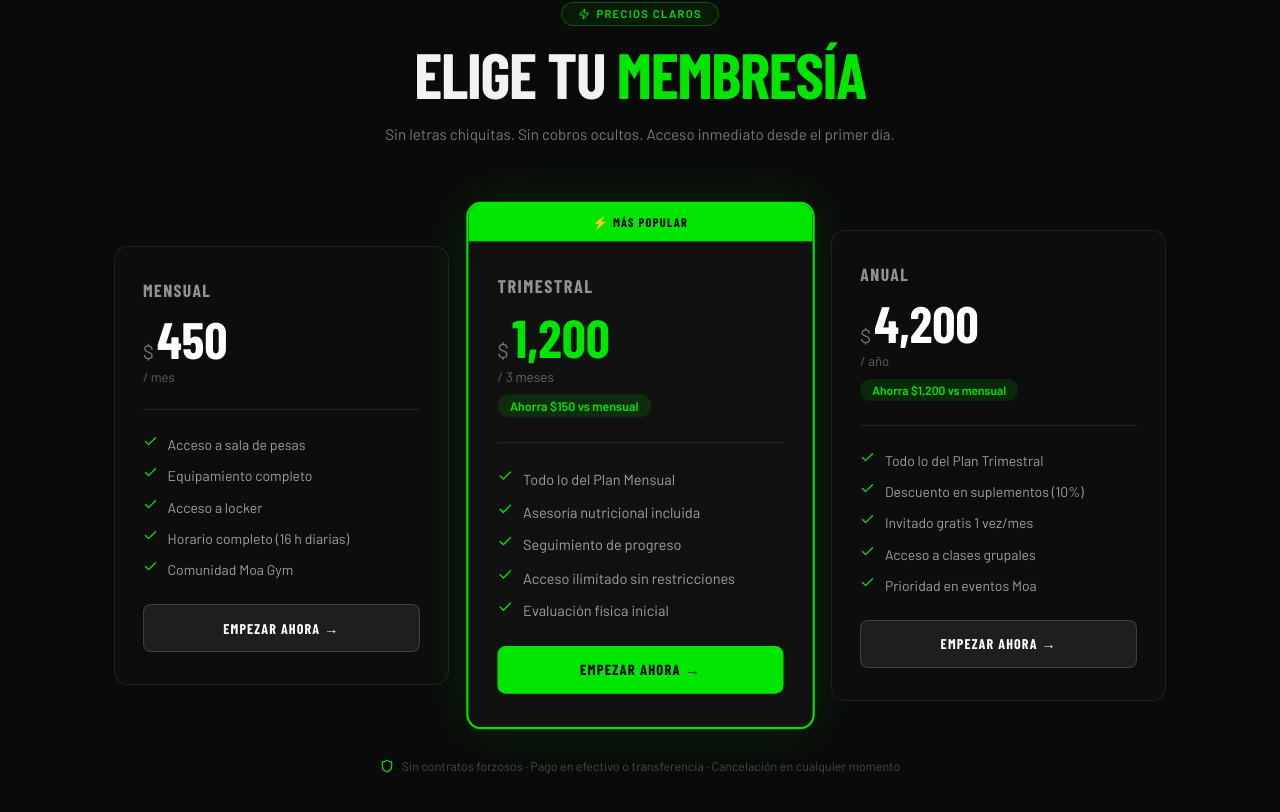
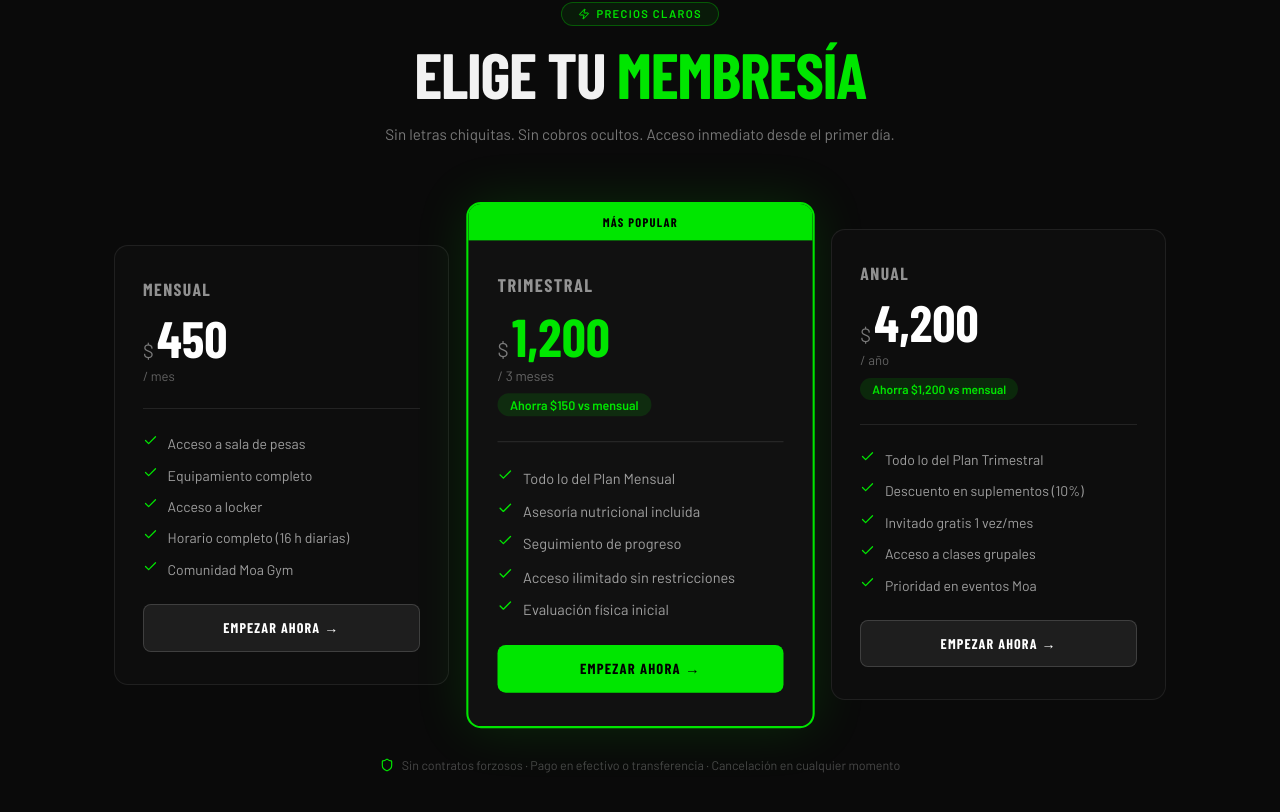
Before and after one commit to Guzman0406/Moa_gym_landing, a Next.js app: page / in a window 1280 px wide. Shown: the part 3032-3844 px from the top of the page. Built offline with nearby package versions, Linux system fonts and the light colour scheme; a web font is replaced by a local one.

Commit message:
fix: un emoji

```diff
--- a/src/presentation/components/sections/Plans/Plans.jsx
+++ b/src/presentation/components/sections/Plans/Plans.jsx
@@ -42,7 +42,7 @@ export default function Plans({ plans }) {
                     className={[styles.popularBadge, 'bc'].join(' ')}
                     style={{ background: NEON, color: '#000' }}
                   >
-                    ⚡ Más popular
+                    Más popular
                   </div>
                 )}
 
```
